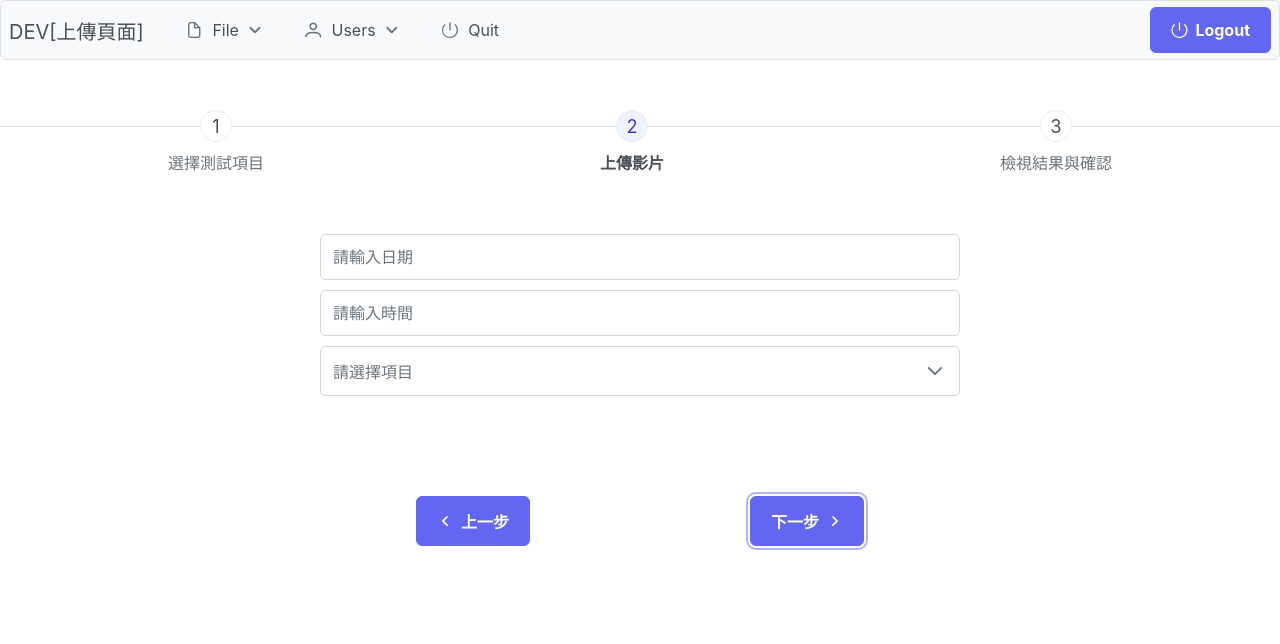
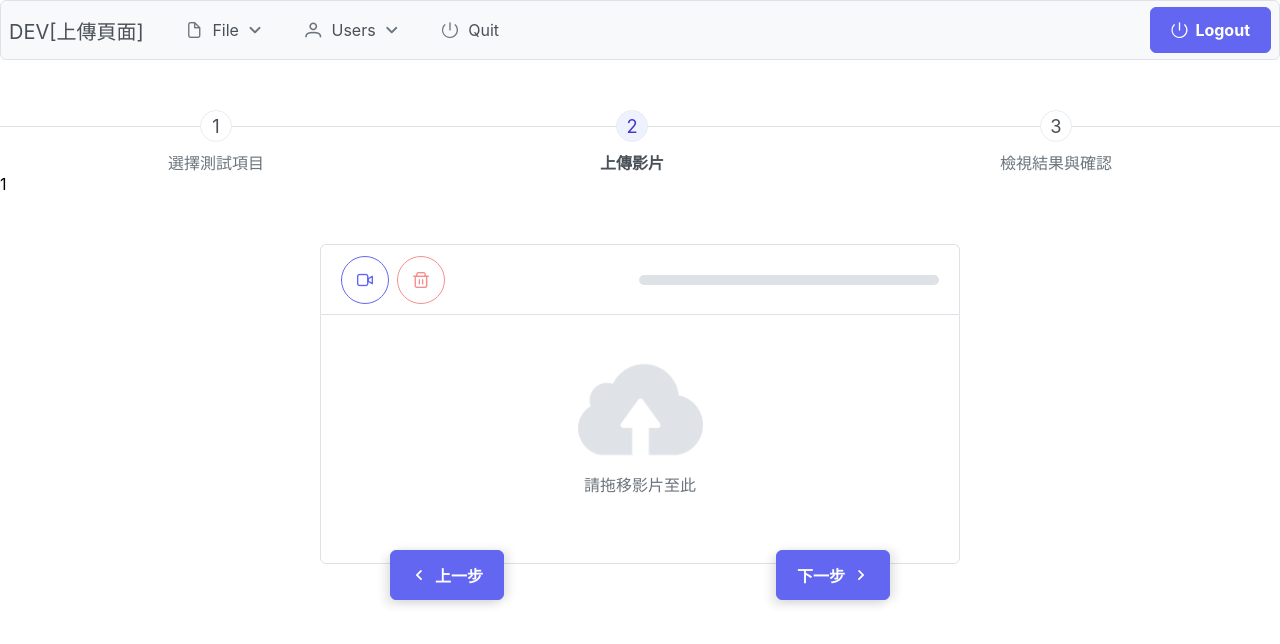
Before and after one commit to Amos0256/parkinson-frontend, a React (Create React App) app: page /patient/upload in a window 1280 px wide. Both pictures are taken after a click on the button "下一步". Shown: the top 644 px of the page. Built offline with nearby package versions, Linux system fonts and the light colour scheme.

Commit message:
[mod] 按下一步，更新頁面
上傳頁面大致完成

```diff
--- a/src/pages/Patient/Upload/Button/button.css
+++ b/src/pages/Patient/Upload/Button/button.css
@@ -1,16 +1,22 @@
 .button-step {
     display: flex;
+    display: flex;
     flex-direction: row;
-    margin-top: 100px;
     justify-content: space-between;
-    width: 35%;
+    /* flex-shrink: 1; */
+    width: 500px;
     margin-left: auto;
     margin-right: auto;
+}
+.button-container {
+    position: absolute;
+    width: 100%;
+    bottom: 200px;
 }
 .button-step-first {
     display: flex;
     margin-top: 100px;
-    width: 35%;
+
     justify-content: center;
     align-items: center;
     margin-right: auto;
--- a/src/pages/Patient/Upload/SecondPage/Upload_box/UploadBox.css
+++ b/src/pages/Patient/Upload/SecondPage/Upload_box/UploadBox.css
@@ -8,6 +8,9 @@
 .p-fileupload-content {
     height: 250px;
 }
+.p-fileupload-buttonbar {
+    height: 70px;
+}
 .upload-empty {
     display: flex;
     flex-direction: column;
--- a/src/pages/Patient/Upload/SecondPage/Upload_box/index.jsx
+++ b/src/pages/Patient/Upload/SecondPage/Upload_box/index.jsx
@@ -88,8 +88,8 @@ export default function Upload_box() {
     const emptyTemplate = () => {
         return (
             <div className="upload-empty">
-                <img src={uploadImg} style={{height:'150px', color: 'gainsboro'}} alt='upload-img'/>
-                <span style={{'fontSize': '1.2em', color: 'var(--text-color-secondary)'}} className="my-5"> 請拖移影片至此</span>
+                <img src={uploadImg} style={{height:'125px', color: 'gainsboro'}} alt='upload-img'/>
+                <span style={{'fontSize': '1em', color: 'var(--text-color-secondary)'}} className="my-5"> 請拖移影片至此</span>
             </div>
         )
     }
--- a/src/pages/Patient/Upload/ShowPage/index.jsx
+++ b/src/pages/Patient/Upload/ShowPage/index.jsx
@@ -4,19 +4,29 @@ import SecondPage from "../SecondPage";
 import ThirdPage from "../ThirdPage";
 import { Button } from 'primereact/button';
 
-import { CurrentStep } from '../index.jsx'
-import '../Button/button.css';
-
+import { stepContext } from "../stepContext";
 
 export default function ShowPage() {
 
-    const step = useContext(CurrentStep)
+    const msg = useContext(stepContext)
 
     return (
         <div>
-            {/* step: {step} */}
-            <FirstPage />
-            {/* <SecondPage/> */}
+            <div>
+                {msg.Step}
+            </div>
+            <div className="page">
+            {(() => {
+                if(msg.Step === 0) {
+                    return <FirstPage />
+                } else if(msg.Step === 1) {
+                    return <SecondPage />
+                } else {
+                    return <ThirdPage />
+                }
+            })()}
+            </div>
+
         </div>
     );
 }
--- a/src/pages/Patient/Upload/ThirdPage/index.jsx
+++ b/src/pages/Patient/Upload/ThirdPage/index.jsx
@@ -1,9 +1,17 @@
 import React, { useState } from "react";
+import 'primeicons/primeicons.css';
+import "./result.css";
 
 export default function ThirdPage() {
     return (
         <div>
-            third page
+            <div className="result" style={{'fontSize':'2em', color: "#495057"}}>
+
+                <span className="result-text" >
+                <i className="pi pi-check-circle" style={{'fontSize':'1em', color: '#01b901', 'padding-right':'10px'}}></i>
+                    Upload Succeeded!
+                </span>
+            </div>
         </div>
     );
 }
--- /dev/null
+++ b/src/pages/Patient/Upload/ThirdPage/result.css
@@ -0,0 +1,22 @@
+.result {
+    box-shadow: -5px 5px 10px rgba(0,0,0,0.1),
+                5px 0 10px rgba(0,0,0,0.1);
+    margin-top: 150px;
+    display: flex;
+    align-items: center;
+    justify-items: center;
+    margin-right: auto;
+    margin-left: auto;
+    /* border: solid 1px #A6ADBA; */
+    background-color: #F8F9FA;
+    border-radius: 10px;
+    width: 500px;
+}
+.result-text {
+    box-sizing: content-box;
+    text-align: center;
+    width: 100%;
+    padding-top:50px;
+    padding-bottom: 50px;
+    color: #6C778D;
+}
--- a/src/pages/Patient/Upload/index.jsx
+++ b/src/pages/Patient/Upload/index.jsx
@@ -1,17 +1,16 @@
-import React, { useState, useRef, createContext } from 'react';
+import React, { useState, useRef, createContext, Children } from 'react';
 import { Steps } from 'primereact/steps';
 import { Toast } from 'primereact/toast';
 import { Button } from 'primereact/button';
 
-
+import { stepContext } from './stepContext';
 import Header from '../../../components/Header';
 import ShowPage from './ShowPage';
 import './Step/StepsDemo.css';
-
-export const CurrentStep = createContext();
+import './Button/button.css';
 
 
-export default function Upload({children}) {
+export default function Upload() {
 
     const [Step, setStep] = useState(0);
     function nextPage() {
@@ -19,6 +18,9 @@ export default function Upload({children}) {
     }
     function prePage() {
         setStep(preStep => preStep - 1)
+    }
+    function BacktoFirstPage() {
+        setStep(Step => 0)
     }
 
 
@@ -58,14 +60,38 @@ export default function Upload({children}) {
             </div>
 
             {/* first page */}
-            <ShowPage />
-            <div className="button-step">
-                <Button label="上一步" onClick={prePage} icon="pi pi-angle-left" iconPos="left" style={{'fontSize': '1em'}} />
-                <Button label="下一步" onClick={nextPage} icon="pi pi-angle-right" iconPos="right" style={{'fontSize': '1em'}}/>
-                <CurrentStep.Provider value={{Step, setStep}}>
-                    {children}
-                </CurrentStep.Provider>
+            {/* <ShowPage /> */}
+            <stepContext.Provider value={{Step, setStep}}>
+                <ShowPage />
+            </stepContext.Provider>
+            <div className='button-container'>
+            <div>
+                {(() => {
+                    if(Step === 0) {
+                         return <Button className="button-step-first" label="下一步" onClick={nextPage} icon="pi pi-angle-right" iconPos="right" style={{'fontSize': '1em', 'box-shadow': '-5px 5px 10px rgba(0,0,0,0.1), 5px 0 10px rgba(0,0,0,0.1)'}}/>
+                    } else if(Step === 1) {
+                         return (
+                            <div className="button-step">
+                                <React.Fragment>
+                                    <Button label="上一步" onClick={prePage} icon="pi pi-angle-left" iconPos="left" style={{'fontSize': '1em', 'box-shadow': '-5px 5px 10px rgba(0,0,0,0.1), 5px 0 10px rgba(0,0,0,0.1)'}} />
+                                    <Button label="下一步" onClick={nextPage} icon="pi pi-angle-right" iconPos="right" style={{'fontSize': '1em', 'box-shadow': '-5px 5px 10px rgba(0,0,0,0.1), 5px 0 10px rgba(0,0,0,0.1)'}}/>
+                                </React.Fragment>
+                            </div>
+                        );
+                    } else {
+                        return (
+                            <div className="button-step">
+                                <React.Fragment>
+                                    <Button label="確認" onClick={prePage} icon="pi pi-check" iconPos="right" style={{'fontSize': '1em', 'box-shadow': '-5px 5px 10px rgba(0,0,0,0.1), 5px 0 10px rgba(0,0,0,0.1)'}} />
+                                    <Button label="重新上傳" onClick={BacktoFirstPage} icon="pi pi-replay" iconPos="right" style={{'fontSize': '1em', 'box-shadow': '-5px 5px 10px rgba(0,0,0,0.1), 5px 0 10px rgba(0,0,0,0.1)'}}/>
+                                </React.Fragment>
+                            </div>
+                        );
+                    }
+                })()}
             </div>
+            </div>
+
             {/* <Upload_box /> */}
             {/* second page */}
             {/* third page */}
--- /dev/null
+++ b/src/pages/Patient/Upload/stepContext.jsx
@@ -0,0 +1,3 @@
+import React, { useState, useRef, createContext } from 'react';
+
+export const stepContext = createContext(null);
```
